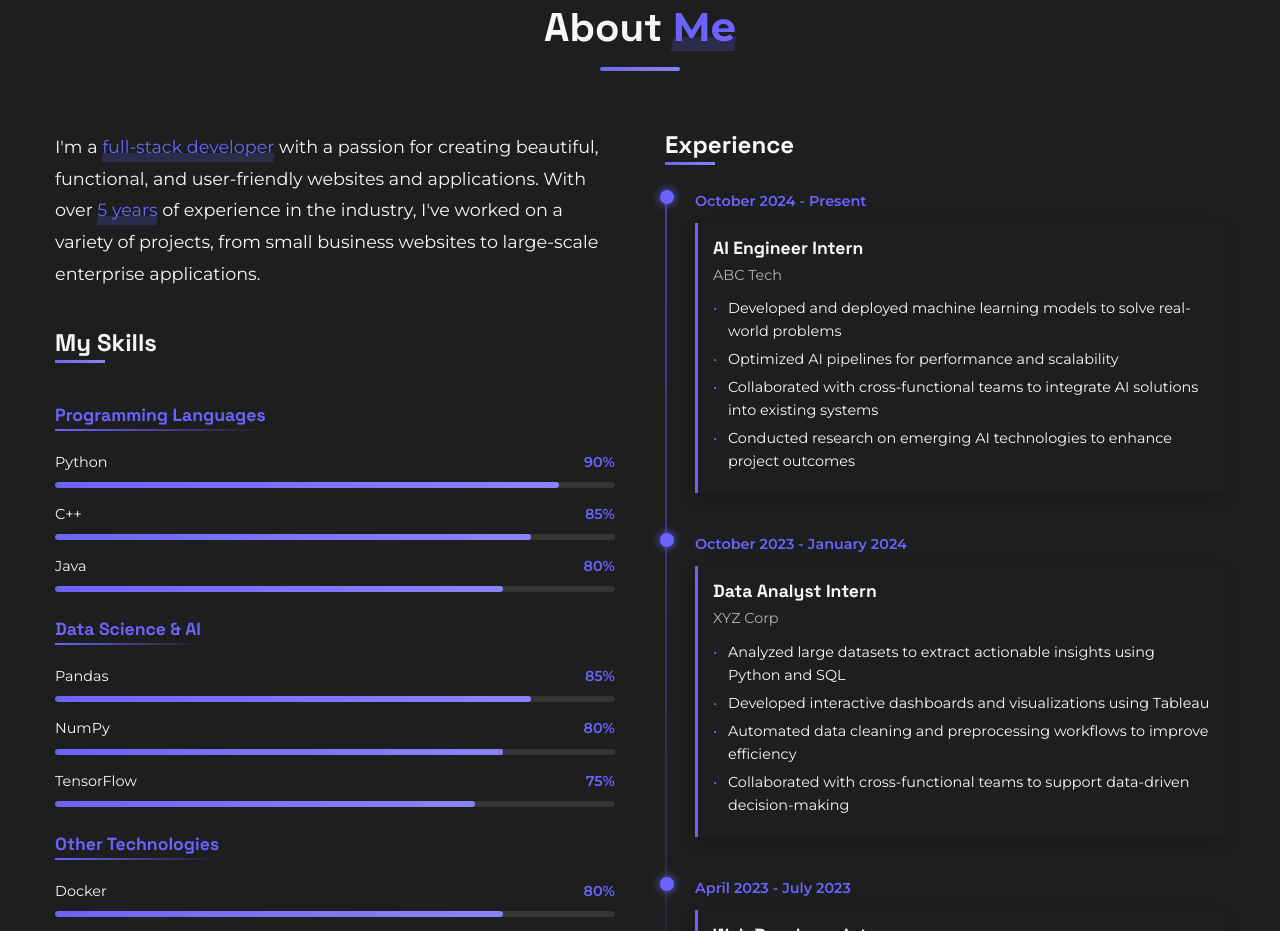
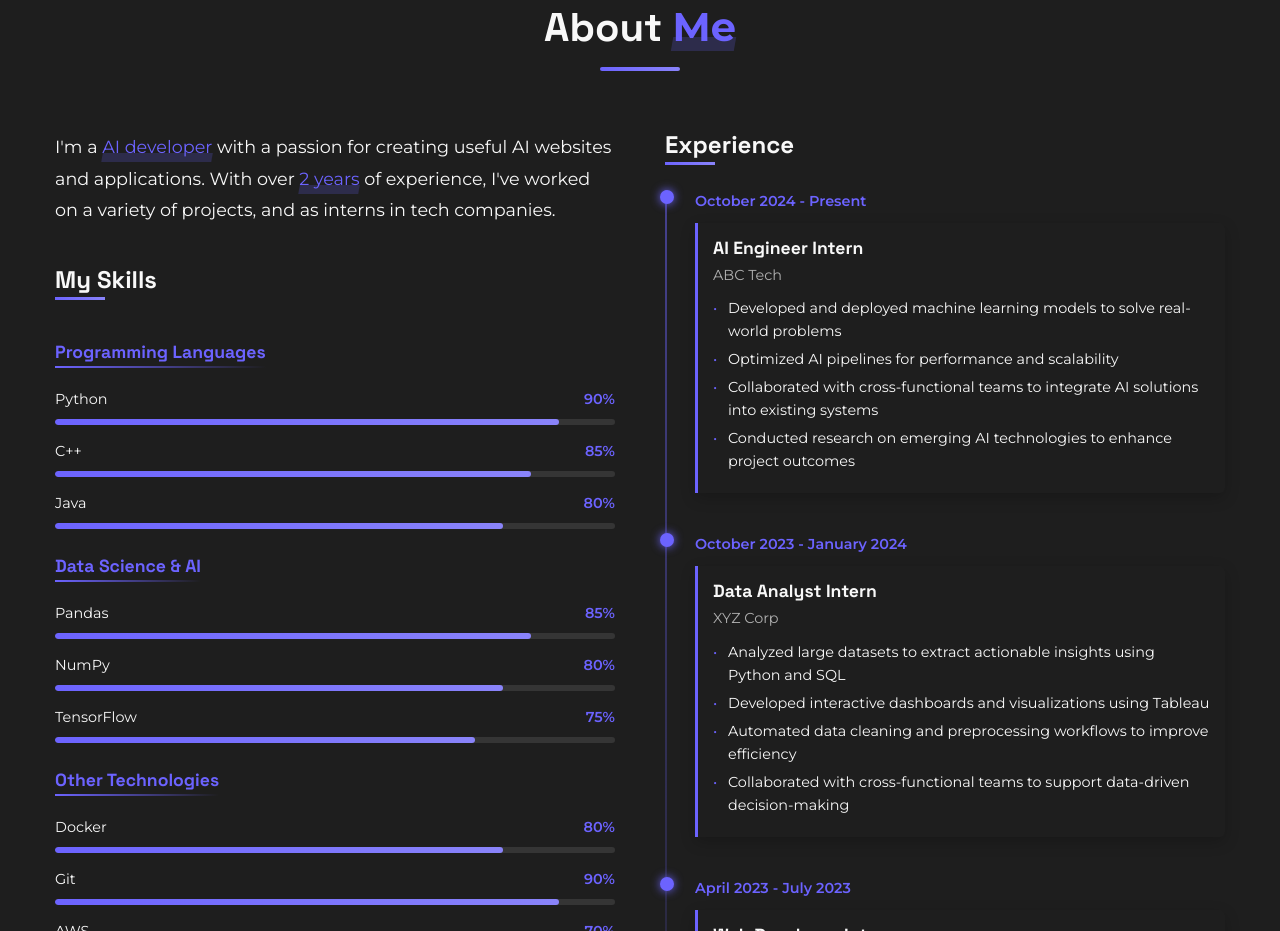
Before and after one commit to sk-0607/portfolio, a plain HTML site: page index.html in a window 1280 px wide. Shown: the part 857-1788 px from the top of the page. Drawn offline with nearby package versions, Linux system fonts and the light colour scheme.

Commit message:
Update index.html

```diff
--- a/index.html
+++ b/index.html
@@ -80,7 +80,7 @@
         </div>
         <div class="about-container">
             <div class="about-text">
-                <p class="about-description">I'm a <span class="highlight">full-stack developer</span> with a passion for creating beautiful, functional, and user-friendly websites and applications. With over <span class="highlight">5 years</span> of experience in the industry, I've worked on a variety of projects, from small business websites to large-scale enterprise applications.</p>
+                <p class="about-description">I'm a <span class="highlight">AI developer</span> with a passion for creating useful AI websites and applications. With over <span class="highlight">2 years</span> of experience, I've worked on a variety of projects, and as interns in tech companies.</p>
                 <div class="skills-container">
                     <h3>My Skills</h3>
                     <div class="skill-category">
```
